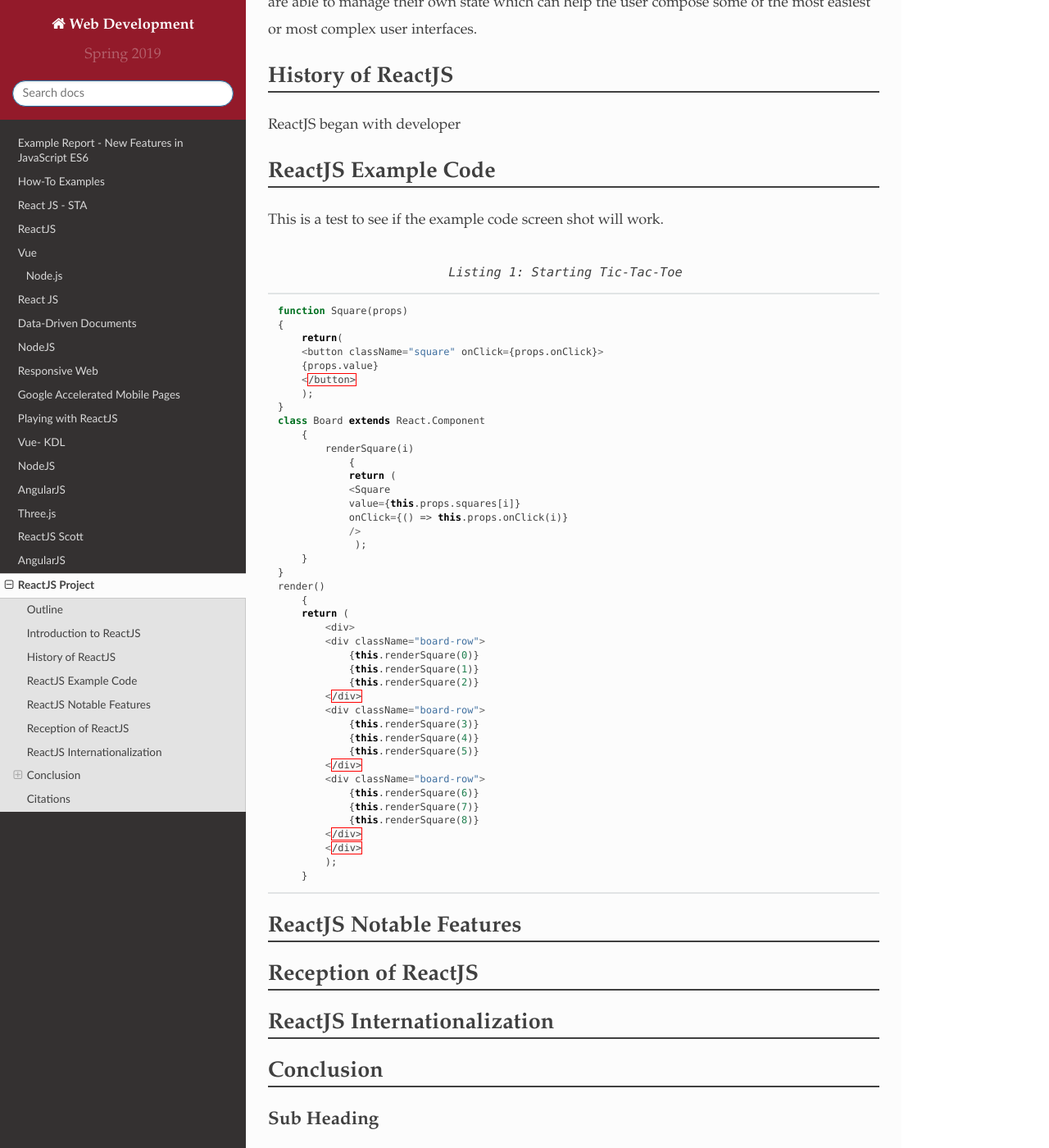
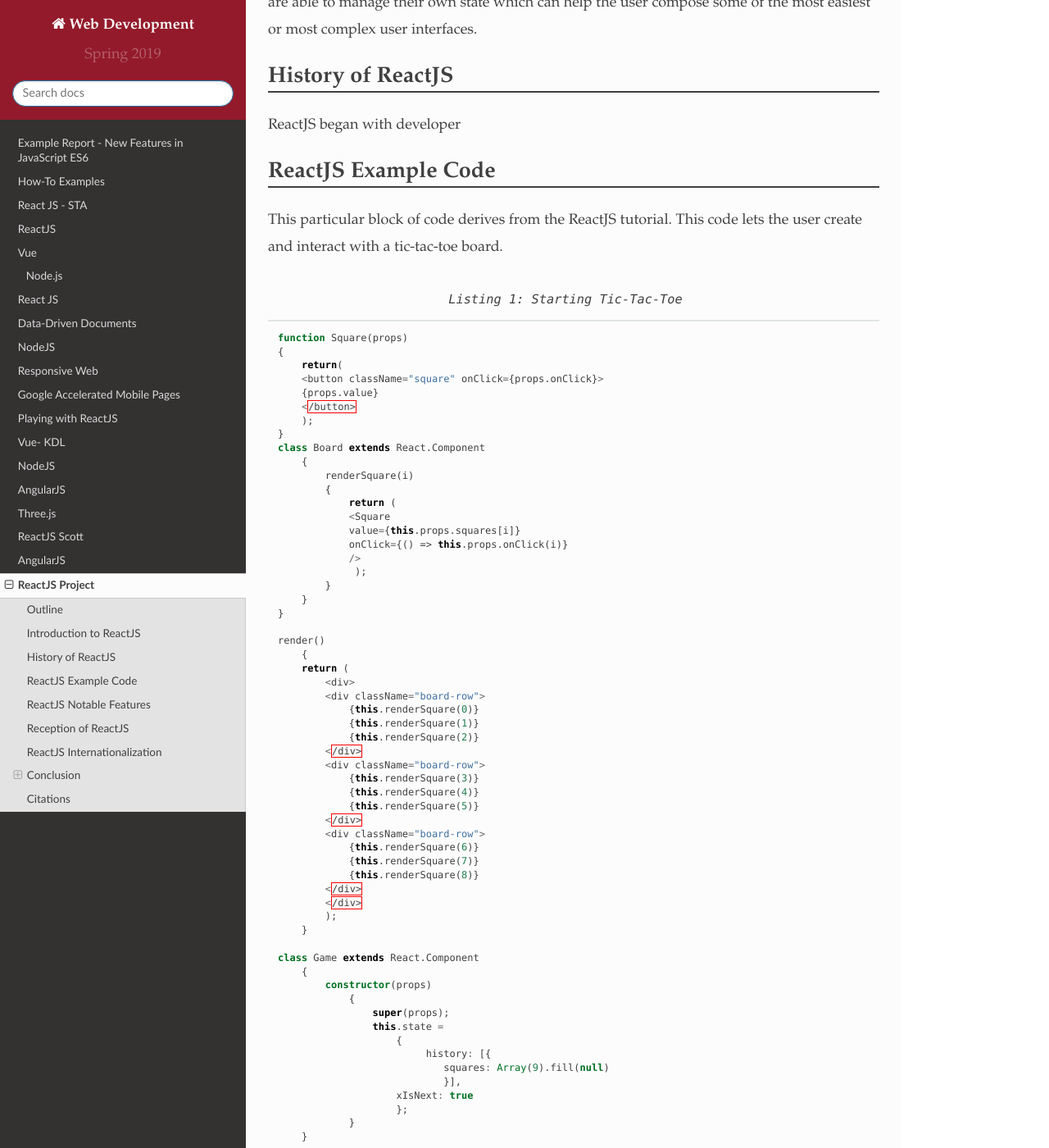
Before and after one commit to pvcraven/2019_spring_web_dev, a Sphinx documentation site: the page built from source/final/taylor/index.rst, in a window 1280 px wide and 1400 px high, scrolled down 1406 px. Shown: the whole window at 82% size. Built offline with Sphinx 7.4.7 and the Read the Docs theme 2.0.0, drawn with Linux system fonts in a browser that asks for light colours.

Commit message:
First Full Code Block

```diff
--- a/source/final/taylor/index.rst
+++ b/source/final/taylor/index.rst
@@ -51,7 +51,8 @@
 
 ReactJS Example Code
 ---------
-This is a test to see if the example code screen shot will work.
+This particular block of code derives from the ReactJS tutorial. This code lets
+the user create and interact with a tic-tac-toe board.
 
 .. code-block:: javascript
     :caption: Starting Tic-Tac-Toe
@@ -67,15 +68,17 @@
     class Board extends React.Component
         {
             renderSquare(i)
-                {
+            {
                 return (
                 <Square
                 value={this.props.squares[i]}
                 onClick={() => this.props.onClick(i)}
                 />
                  );
+            }
         }
     }
+
     render()
         {
         return (
@@ -98,6 +101,22 @@
             </div>
             );
         }
+
+    class Game extends React.Component
+        {
+            constructor(props)
+                {
+                    super(props);
+                    this.state =
+                        {
+                             history: [{
+                                squares: Array(9).fill(null)
+                                }],
+                        xIsNext: true
+                        };
+                }
+        }
+
 
 ReactJS Notable Features
 ---------
```
